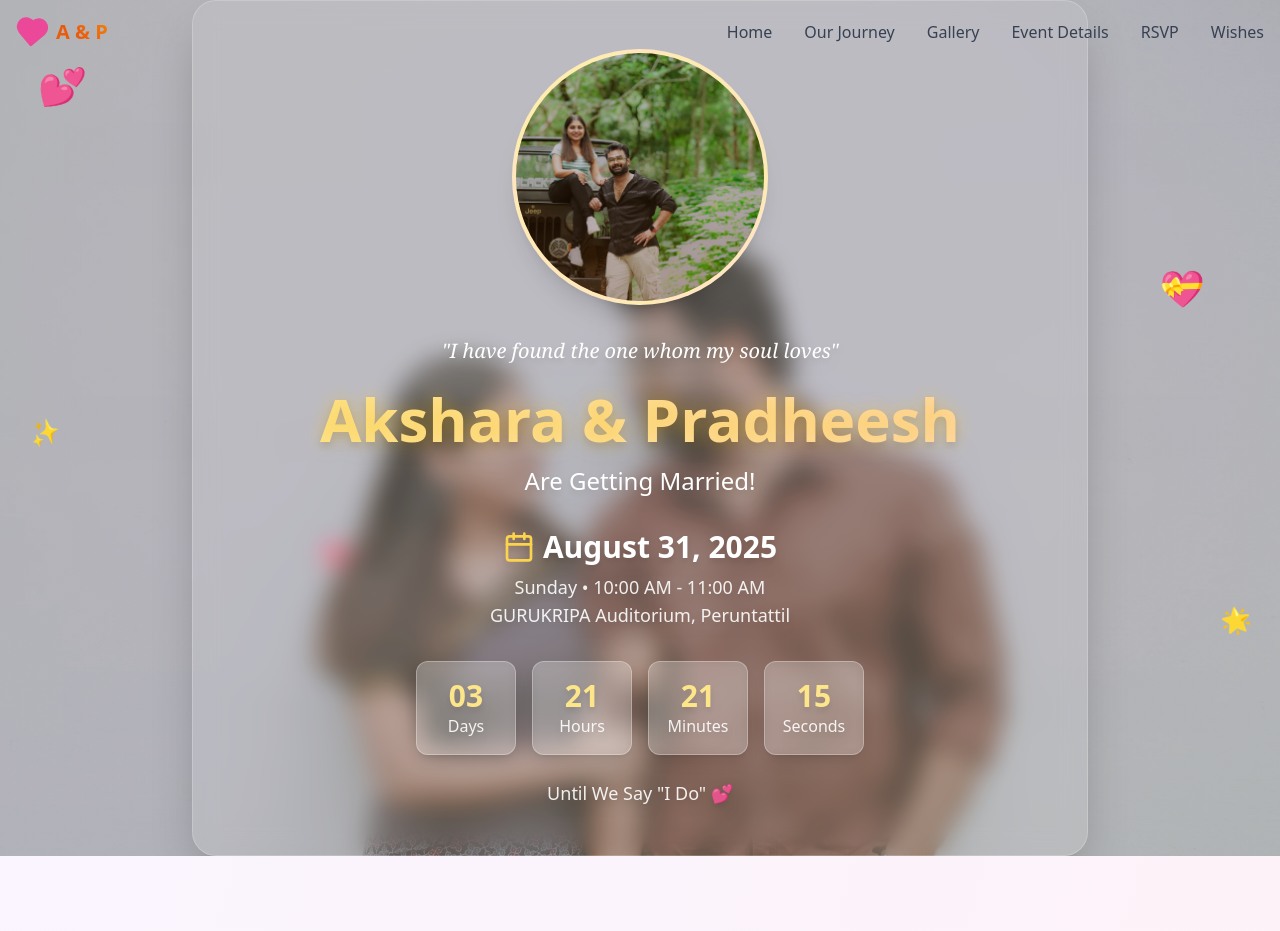
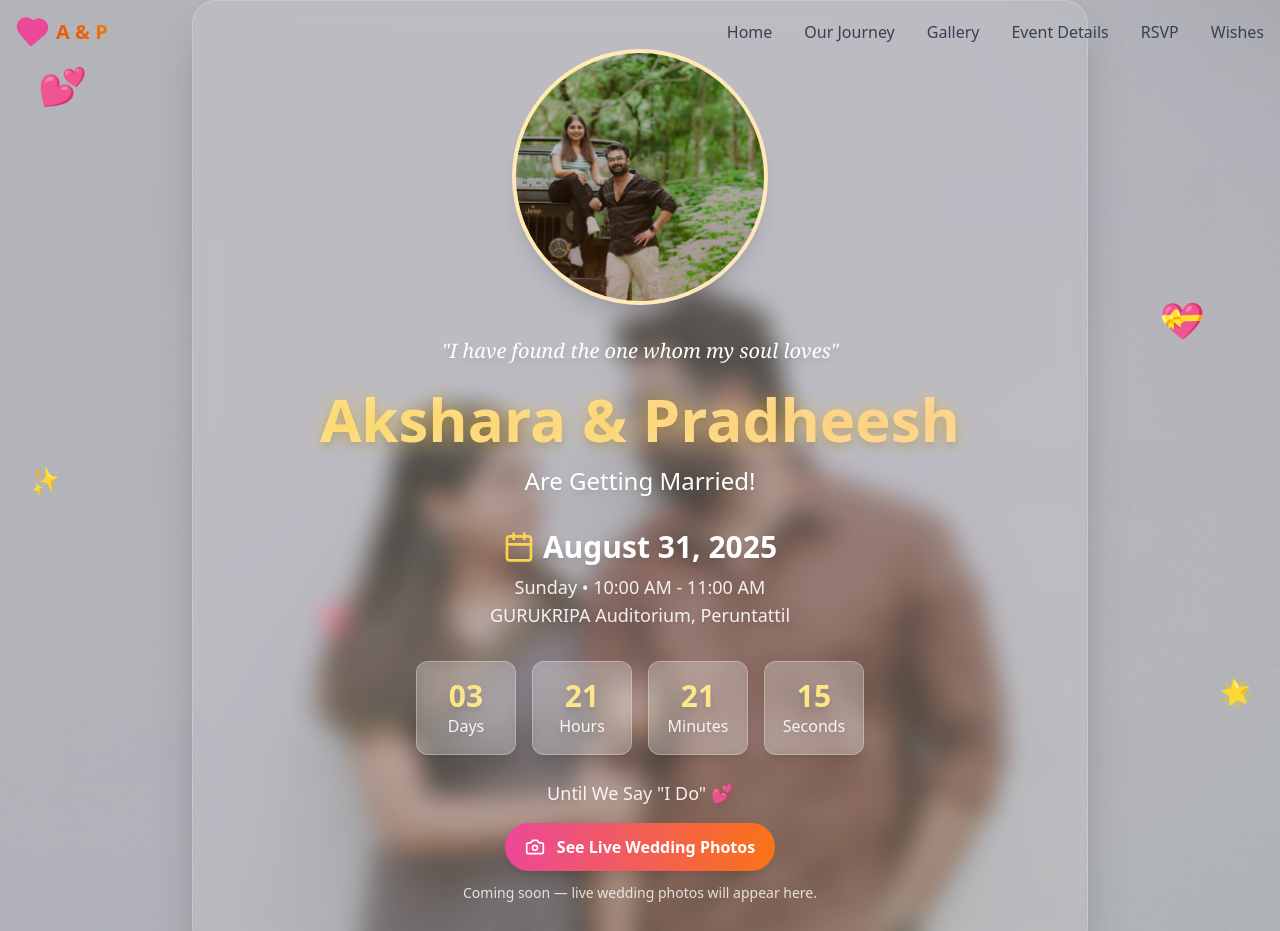
Before and after one commit to farzanshibu/Pradheesh-Akshara-wed, a React (Vite) app: page / in a window 1280 px wide. Shown: the top 931 px of the page. Built offline with nearby package versions, Linux system fonts and the light colour scheme.

Commit message:
Add link to gallery and placeholder text for live wedding photos in HeroSection

```diff
--- a/src/components/HeroSection.tsx
+++ b/src/components/HeroSection.tsx
@@ -1,6 +1,6 @@
 import React, { useState, useEffect } from 'react';
 import { motion } from 'framer-motion';
-import { Calendar, Heart, Sparkles } from 'lucide-react';
+import { Calendar, Heart, Sparkles, Camera } from 'lucide-react';
 import bannerImg from '../assets/04.webp';
 import bannerRoundImg from '../assets/01.webp';
 
@@ -270,6 +270,20 @@ const HeroSection: React.FC = () => {
           >
             Until We Say "I Do" 💕
           </motion.p>
+          <div className="mt-4">
+            <motion.a
+              href="/#gallery"
+              target="_blank"
+              rel="noopener noreferrer"
+              className="inline-flex items-center space-x-3 px-5 py-3 bg-gradient-to-r from-pink-500 to-orange-500 text-white font-semibold rounded-full shadow-lg hover:shadow-xl transition-all duration-300"
+              whileHover={{ scale: 1.03, y: -3 }}
+              whileTap={{ scale: 0.97 }}
+            >
+              <Camera className="h-5 w-5" />
+              <span>See Live Wedding Photos</span>
+            </motion.a>
+            <p className="text-sm text-white/80 mt-3">Coming soon — live wedding photos will appear here.</p>
+          </div>
         </motion.div>
         </div>
       </div>
```
